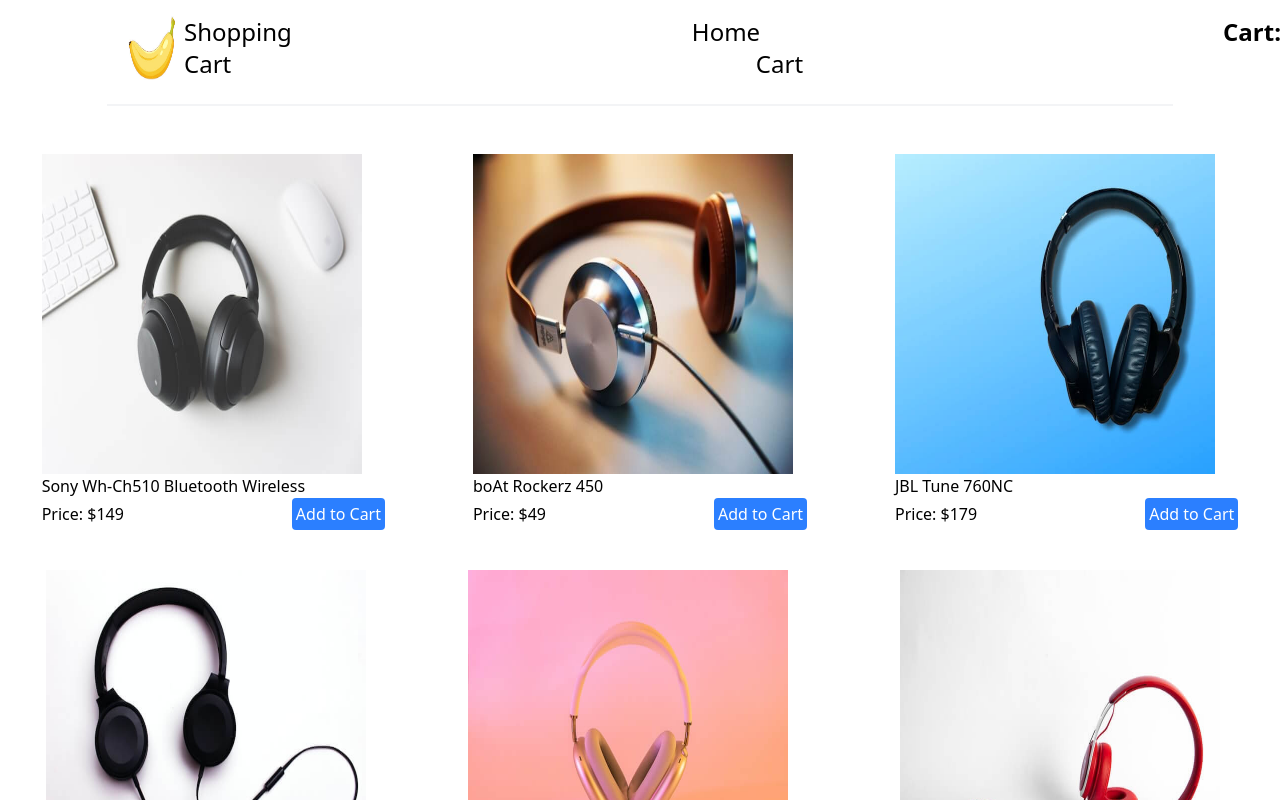
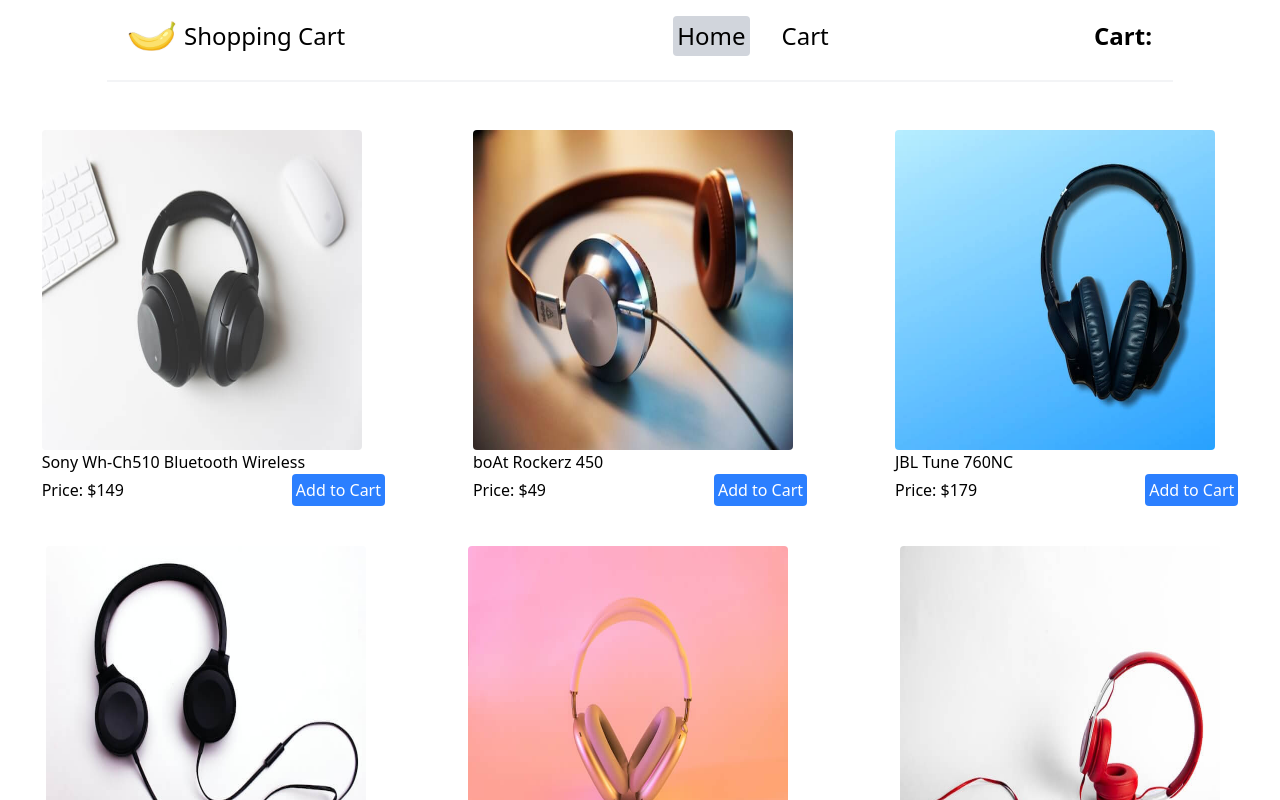
Before and after one commit to ahmad4948/Shopping-Cart, a React (Vite) app: page / in a window 1280 px wide. Shown: the top 800 px of the page. Built offline with nearby package versions, Linux system fonts and the light colour scheme.

Commit message:
now the buttons change when we click them

```diff
--- a/src/App.jsx
+++ b/src/App.jsx
@@ -6,12 +6,50 @@ import Cart from './Components/Cart'
 import './App.css'
 
 function App() {
+   const products = [
+  {
+    id: 1,
+    name: "Sony Wh-Ch510 Bluetooth Wireless",
+    price: 149,
+    image: "sony.jpg"
+  },
+  {
+    id: 2,
+    name: "boAt Rockerz 450",
+    price: 49,
+    image: "boat.jpg"
+  },
+  {
+    id: 3,
+    name: "JBL Tune 760NC",
+    price: 179,
+    image: "jbl.jpg"
+  },
+  {
+    id: 4,
+    name: "Logitech H111 Wired",
+    price: 39,
+    image: "logitech.jpg"
+  },
+  {
+    id: 5,
+    name: "APPLE Airpods Max Bluetooth Headset",
+    price: 199,
+    image: "apple.jpg"
+  },
+  {
+    id: 6,
+    name: "ZEBRONICS Zeb-Thunder Wired",
+    price: 29,
+    image: "zebronics.jpg"
+  }
+]
 
   return (
     <>
        <Header/>
        <Routes>
-      <Route path="/" element={<Home/>}/>
+      <Route path="/" element={<Home products={products}/>}/>
       <Route path="/cart" element={<Cart/>}/>
        </Routes>
    </>
--- a/src/Components/Header1.jsx
+++ b/src/Components/Header1.jsx
@@ -1,19 +1,28 @@
-import { Link } from 'react-router-dom'
+import { Link, NavLink } from 'react-router-dom'
 function Header (){
     return(
-        <>
-        <div className="flex mt-4">
-        <img className="w-12 h-auto ml-32" src="banana.jpg" alt="banana"/>
+      <>
+        <div className=' flex justify-between items-center mt-4 px-32'>
+
+        <div className="flex items-center">
+        <img className="w-12 h-auto" src="banana.jpg" alt="banana"/>
 
       <h1 className="ml-2 text-2xl ">Shopping Cart</h1>
-      <nav className="ml-100">
-       <Link to="/" className="text-2xl">Home </Link>
-       <Link to="/cart" className="text-2xl ml-16">Cart  </Link>
-      </nav>
-      <span className="text-2xl font-bold ml-105">Cart:</span>
+
+      <nav className="ml-82 flex space-x-8">
+       <NavLink to="/" className={({ isActive }) =>(
+              isActive ? "text-2xl bg-gray-300 rounded p-1" : "text-2xl"
+            )}>Home</NavLink>
+
+       <NavLink to="/Cart" className={({ isActive }) =>
+              isActive ? "text-2xl bg-gray-300 rounded p-1.5 mt-1" : "text-2xl w-4 mt-1"
+            }>Cart</NavLink>
+       </nav>
+       </div>
+      <span className="text-2xl font-bold">Cart:</span>
       </div>
          <hr className="border-t-2 border-gray-100 mt-6 w-5/6 mx-auto"></hr>
-      </>
+         </>
     )
 }
 export default Header
--- a/src/Components/Home.jsx
+++ b/src/Components/Home.jsx
@@ -1,53 +1,35 @@
-function Home(){
-    const products = [
-  {
-    id: 1,
-    name: "Sony Wh-Ch510 Bluetooth Wireless",
-    price: 149,
-    image: "sony.jpg"
-  },
-  {
-    id: 2,
-    name: "boAt Rockerz 450",
-    price: 49,
-    image: "boat.jpg"
-  },
-  {
-    id: 3,
-    name: "JBL Tune 760NC",
-    price: 179,
-    image: "jbl.jpg"
-  },
-  {
-    id: 4,
-    name: "Logitech H111 Wired",
-    price: 39,
-    image: "logitech.jpg"
-  },
-  {
-    id: 5,
-    name: "APPLE Airpods Max Bluetooth Headset",
-    price: 199,
-    image: "apple.jpg"
-  },
-  {
-    id: 6,
-    name: "ZEBRONICS Zeb-Thunder Wired",
-    price: 29,
-    image: "zebronics.jpg"
-  }
-]
+import { useState } from "react";
+
+function Home(props){
+     const products=props.products;
+     let [buttons,setbuttons] = useState([]);
+     function hi(idtoremove){
+      let exists = buttons.includes(idtoremove);
+      if(exists){
+       setbuttons(buttons.filter(productid=> productid!=idtoremove));
+      }
+      else{
+        setbuttons([...buttons, idtoremove]);
+      }
+     }
 return(
 <>
  <div className="grid grid-cols-3 mt-12 mx-auto">
-    {products.map((product) => (
+    {products.map((product) => {
+        const incart = buttons.includes(product.id);
+
+         return(
         <div key={product.id} className="mx-auto mb-10">
-        <img src={product.image} alt={product.name} className="w-80 h-80"/>
+        <img src={product.image} alt={product.name} className="w-80 h-80 rounded"/>
         <h2>{product.name}</h2>
         <span>Price: ${product.price}</span>
-        <button className="ml-42 bg-blue-500 rounded p-1 text-white cursor-pointer">Add to Cart</button>
+        {incart?
+        <button className="ml-42 bg-red-500 rounded p-1 text-white cursor-pointer" onClick={()=>hi(product.id)}>Remove</button>
+        :<button className="ml-42 bg-blue-500 rounded p-1 text-white cursor-pointer" onClick={()=>hi(product.id)}>Add to Cart</button>
+        }
         </div>
-    ))}
+    );
+    })}
  </div>
 </>
 )
```
